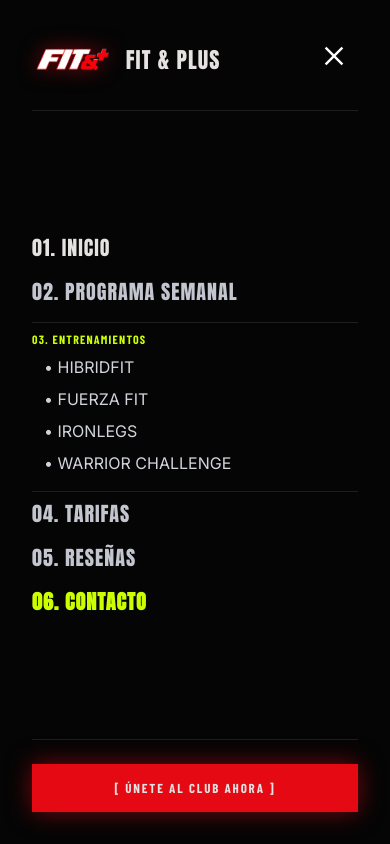
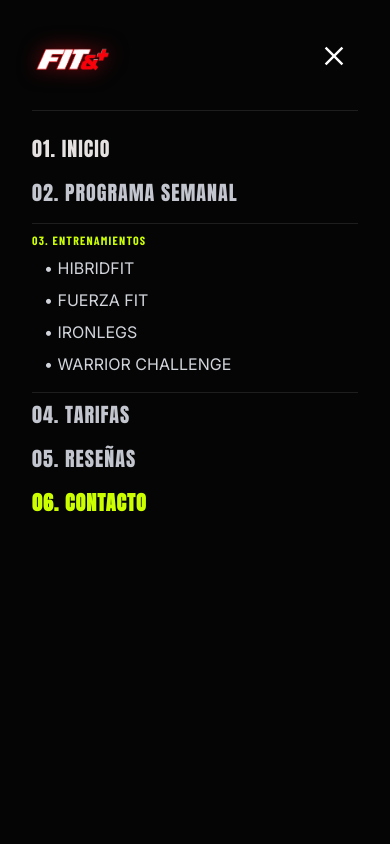
Before and after one commit to guillediaz6/fitandplus-webpage, a plain HTML site: page contacto.html in a window 390 px wide. Both pictures are taken after a click on the button "menu". Shown: the top 844 px of the page. Drawn offline with nearby package versions, Linux system fonts and the light colour scheme; a web font is replaced by a local one.

Commit message:
Eliminar boton unirse al club y texto fit and plus del menu movil

```diff
--- a/contacto.html
+++ b/contacto.html
@@ -175,11 +175,10 @@
   </main>
 
   <!-- Mobile Drawer Menu Overlay -->
-  <div id="mobile-drawer" class="mobile-nav-drawer closed fixed inset-0 z-50 bg-[#050505] flex flex-col justify-between p-8 xl:hidden">
+  <div id="mobile-drawer" class="mobile-nav-drawer closed fixed inset-0 z-50 bg-[#050505] flex flex-col justify-start p-8 xl:hidden">
     <div class="flex items-center justify-between border-b border-white/10 pb-6">
       <div class="flex items-center gap-3">
         <img loading="lazy" decoding="async" width="804" height="315" alt="FIT & PLUS Logo" class="h-8 w-auto filter drop-shadow-[0_0_10px_rgba(229,9,20,0.5)]" src="assets/images/logofit.webp">
-        <span class="font-headline-md text-[22px] tracking-wider uppercase text-on-surface">FIT & PLUS</span>
       </div>
       <button id="mobile-menu-close" aria-label="Cerrar menú" class="p-2 text-white hover:text-primary-container">
         <span class="material-symbols-outlined text-[32px]">close</span>
@@ -202,12 +201,6 @@
       <a class="font-headline-lg text-xl uppercase tracking-wider text-secondary hover:text-primary-container transition-colors" href="index.html#resenas">05. RESEÑAS</a>
       <a class="font-headline-lg text-xl uppercase tracking-wider text-[#CCFF00] font-bold" href="contacto.html">06. CONTACTO</a>
     </nav>
-
-    <div class="pt-6 border-t border-white/10">
-      <a class="w-full inline-flex items-center justify-center font-label-caps text-label-caps uppercase bg-[#E50914] text-on-surface py-4 shadow-[0_0_25px_rgba(229,9,20,0.5)]" href="index.html#tarifas">
-        [ ÚNETE AL CLUB AHORA ]
-      </a>
-    </div>
   </div>
 
   <!-- Standardized Footer -->
```
Also changed, not shown: fuerza-fit.html (+1 -8 lines), hibridfit.html (+1 -8 lines), index.html (+1 -8 lines), ironlegs.html (+1 -8 lines), warrior-challenge.html (+1 -8 lines).
